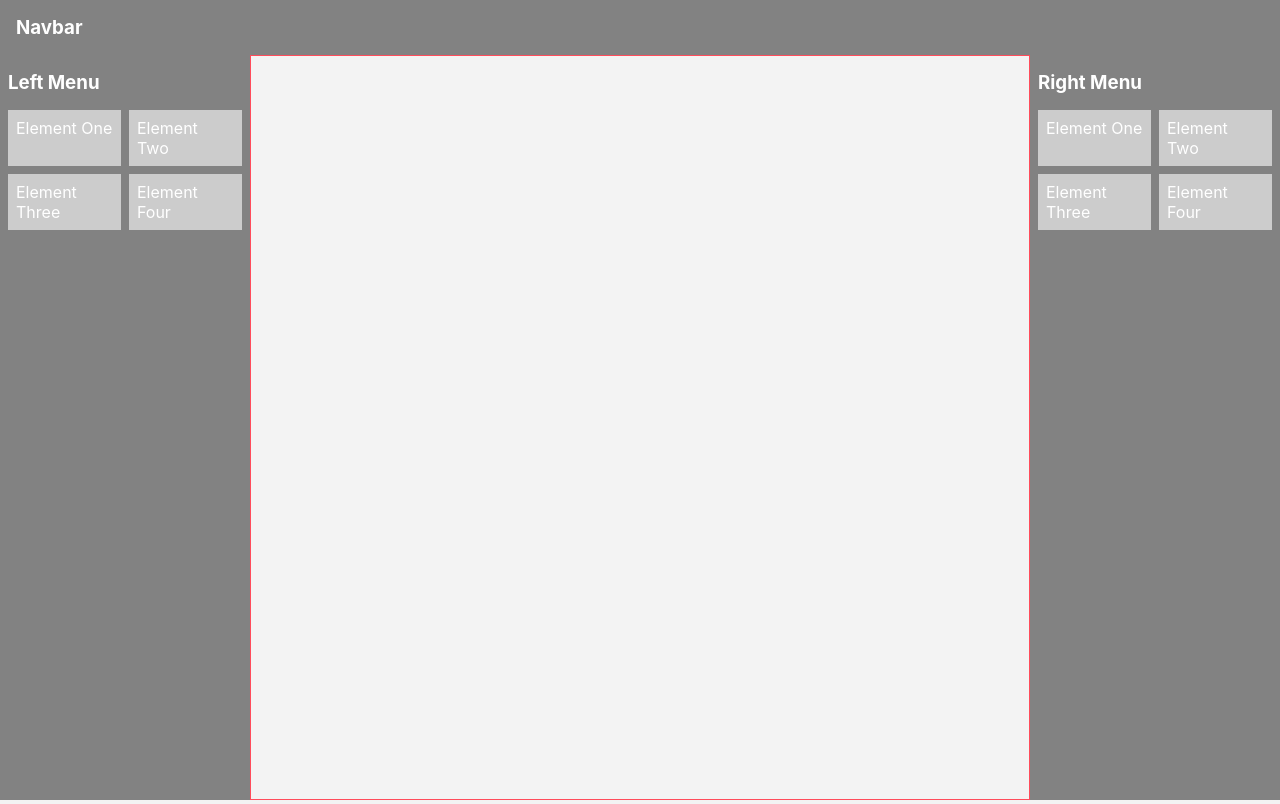
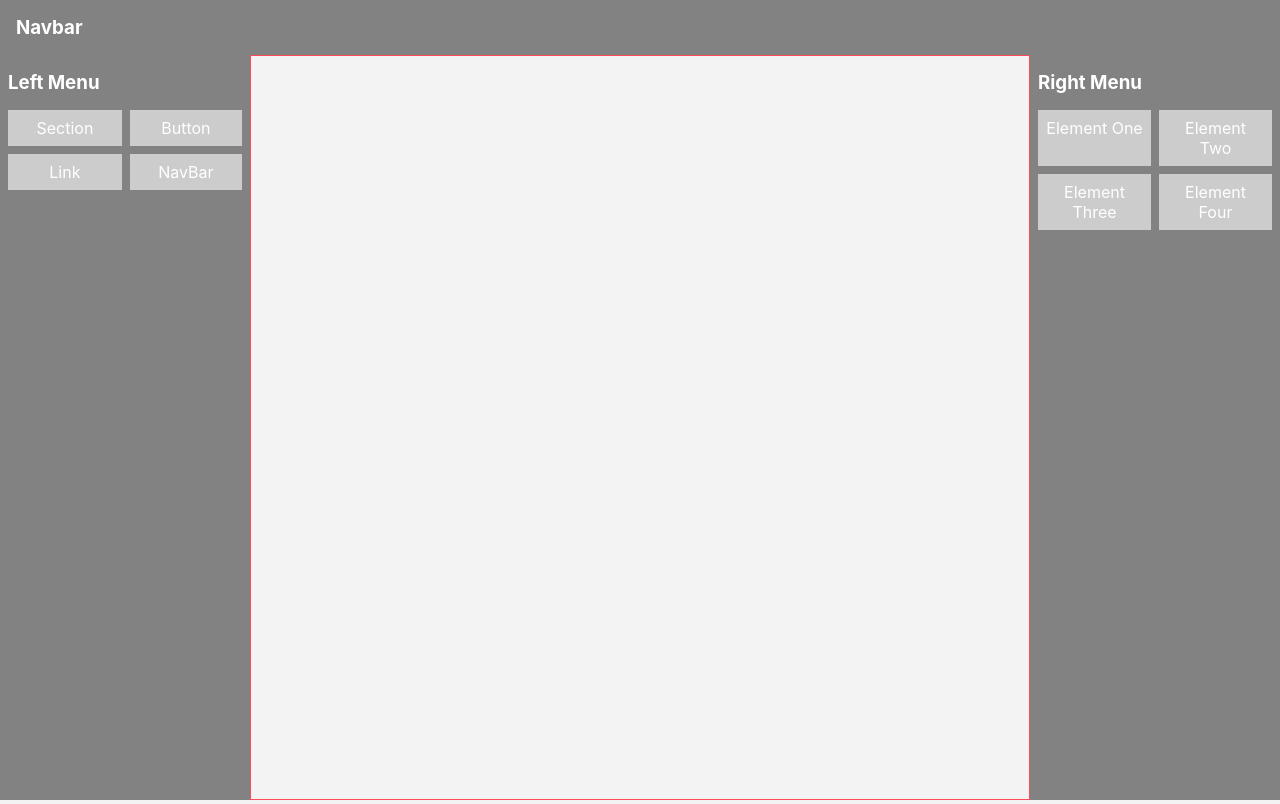
Before and after one commit to obaidabit/project-builder, a React (Create React App) app: page / in a window 1280 px wide. Built offline with nearby package versions, Linux system fonts and the light colour scheme.

Commit message:
Drag and drop basic element adding

```diff
--- a/src/App.css
+++ b/src/App.css
@@ -69,7 +69,7 @@ body {
   justify-content: center;
   align-items: center;
   cursor: grab;
-  min-height: 50px;
+  /* min-height: 50px; */
 }
 
 .element:active {
@@ -81,4 +81,5 @@ body {
   padding: 0.5rem;
   width: 100%;
   height: 100%;
+  text-align: center;
 }
--- a/src/App.js
+++ b/src/App.js
@@ -9,21 +9,53 @@ let inIframe = false;
 
 export default function App() {
   const [iframe, setIframe] = useState(null);
-  const [elementStyle, setElementStyle] = useState(null);
+  const [oldBackground, setOldBackground] = useState(null);
+
+  const SelectTag = (element) => {
+    let tag = null;
+    switch (element.id) {
+      case "section":
+        tag = document.createElement("section");
+        tag.innerHTML = "Section";
+        break;
+      case "navbar":
+        tag = document.createElement("nav");
+        tag.innerHTML = "Navbar";
+        break;
+      case "link":
+        tag = document.createElement("a");
+        tag.innerHTML = "Link";
+        tag.href = "#";
+        break;
+      case "button":
+        tag = document.createElement("button");
+        tag.innerHTML = "Button";
+        break;
+      default:
+        break;
+    }
+    //tag.addEventListener('mouseout')
+    tag.style.padding = "1rem";
+    tag.draggable = true;
+    return tag;
+  };
 
   const dragEnter = (e) => {
-    setElementStyle(e.target.style);
+    setOldBackground(e.target.style.background);
     e.target.style.background = "#afc7ff";
   };
 
   const dragLeave = (e) => {
-    e.target.style = elementStyle;
+    e.target.style.background = oldBackground;
   };
 
   const drop = (e) => {
     e.preventDefault();
     let clone = null;
-
+    if (e.target === tempElement) {
+      e.target.style.background = oldBackground;
+      return;
+    }
     if (inIframe) {
       clone = tempElement;
     } else {
@@ -31,7 +63,7 @@ export default function App() {
     }
 
     e.target.appendChild(clone);
-    e.target.style = elementStyle;
+    e.target.style.background = oldBackground;
   };
 
   const dragOver = (e) => {
@@ -39,10 +71,13 @@ export default function App() {
   };
 
   const dragStart = (e) => {
-    if (e.target.ownerDocument.querySelector("body").id === "target")
+    if (e.target.ownerDocument.querySelector("body").id === "target") {
       inIframe = true;
-    else inIframe = false;
-    tempElement = e.target;
+      tempElement = e.target;
+    } else {
+      inIframe = false;
+      tempElement = SelectTag(e.target);
+    }
   };
 
   useEffect(() => {
@@ -57,6 +92,12 @@ export default function App() {
 
       frame.contentWindow.addEventListener("click", (e) => {
         console.log(e.target);
+      });
+      frame.contentWindow.addEventListener("mouseover", (e) => {
+        e.target.style.outline = "#66a2ff solid 2px";
+      });
+      frame.contentWindow.addEventListener("mouseout", (e) => {
+        e.target.style.outline = "";
       });
       setIframe(frame);
     }
--- a/src/components/LeftSideMenu.js
+++ b/src/components/LeftSideMenu.js
@@ -5,17 +5,17 @@ export default function LeftSideMenu({ ...props }) {
     <div className="left-side-menu">
       <h3>Left Menu</h3>
       <div className="elements">
-        <div className="element" {...props} draggable="true">
-          <p>Element One</p>
+        <div className="element" id="section" {...props} draggable="true">
+          <p>Section</p>
         </div>
-        <div className="element" {...props} draggable="true">
-          <p>Element Two</p>
+        <div className="element" id="button" {...props} draggable="true">
+          <p>Button</p>
         </div>
-        <div className="element" {...props} draggable="true">
-          <p>Element Three</p>
+        <div className="element" id="link" {...props} draggable="true">
+          <p>Link</p>
         </div>
-        <div className="element" {...props} draggable="true">
-          <p>Element Four</p>
+        <div className="element" id="navbar" {...props} draggable="true">
+          <p>NavBar</p>
         </div>
       </div>
     </div>
```
Also changed, not shown: public/target.html (+6 -6 lines).
